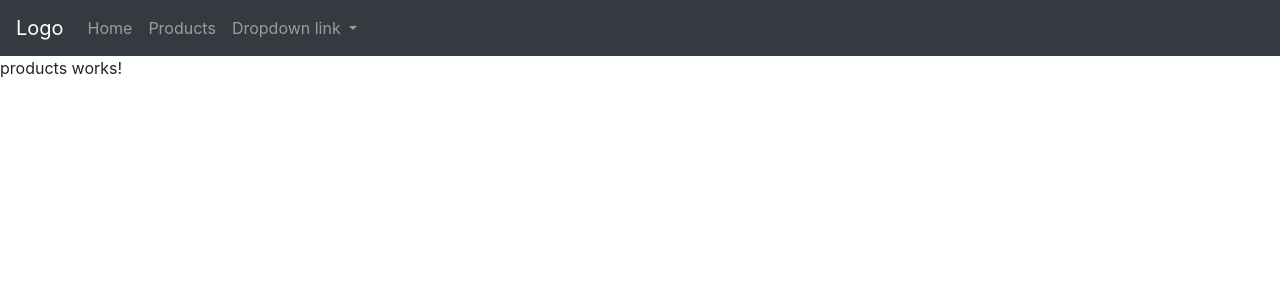
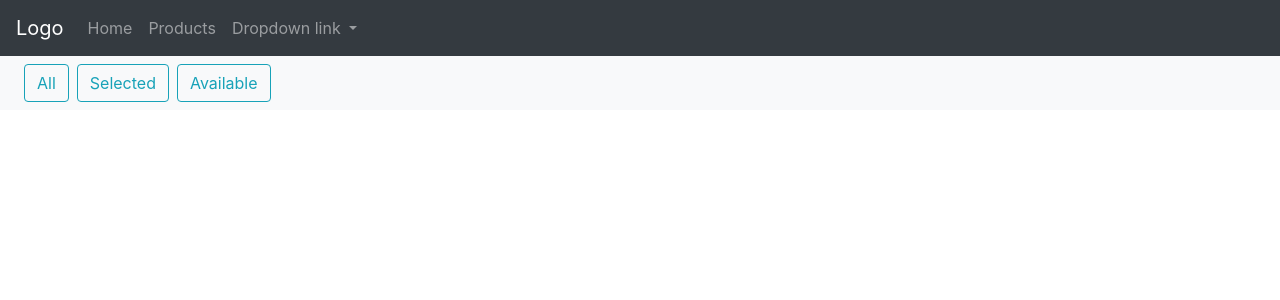
Before and after one commit to Jaouad-am/product-manager-ng, an Angular app: page /products in a window 1280 px wide. Shown: the top 300 px of the page. Built offline with nearby package versions, Linux system fonts and the light colour scheme.

Commit message:
injecting products service and getting all products in table

```diff
--- a/src/app/components/products/products.component.html
+++ b/src/app/components/products/products.component.html
@@ -1 +1,38 @@
-<p>products works!</p>
+<nav class="navbar navbar-expand-sm bg-light navbar-light">
+
+
+    <!-- Links -->
+    <ul class="navbar-nav">
+        <li>
+            <button (click)="getProducts()" class="btn btn-outline-info ml-2">All</button>
+
+        </li>
+        <li>
+            <button class="btn btn-outline-info ml-2">Selected</button>
+        </li>
+        <li>
+            <button class="btn btn-outline-info ml-2">Available</button>
+        </li>
+    </ul>
+</nav>
+<div class="container" *ngIf="products">
+    <table class="table">
+        <tr>
+            <th>ID</th>
+            <th>Name</th>
+            <th>Price</th>
+            <th>Quantity</th>
+            <th>Selected</th>
+            <th>Available</th>
+        </tr>
+        <tr *ngFor="let p of products">
+            <td>{{p.id}}</td>
+            <td>{{p.name}}</td>
+            <td>{{p.price}}</td>
+            <td>{{p.quantity}}</td>
+            <td>{{p.selected}}</td>
+            <td>{{p.available}}</td>
+
+        </tr>
+    </table>
+</div>
--- a/src/app/components/products/products.component.ts
+++ b/src/app/components/products/products.component.ts
@@ -1,4 +1,6 @@
 import { Component, OnInit } from '@angular/core';
+import { Product } from 'src/app/model/product/product.model';
+import { ProductsService } from 'src/app/services/products.service';
 
 @Component({
   selector: 'app-products',
@@ -6,10 +8,13 @@ import { Component, OnInit } from '@angular/core';
   styleUrls: ['./products.component.css']
 })
 export class ProductsComponent implements OnInit {
-
-  constructor() { }
+  products?:Product[]; //ou |null=null
+  constructor(private productsService:ProductsService) { }
 
   ngOnInit(): void {
   }
-
+  getProducts(){
+    return this.productsService.getProducts().subscribe(data=>
+      {this.products = data;})
+  }
 }
```
